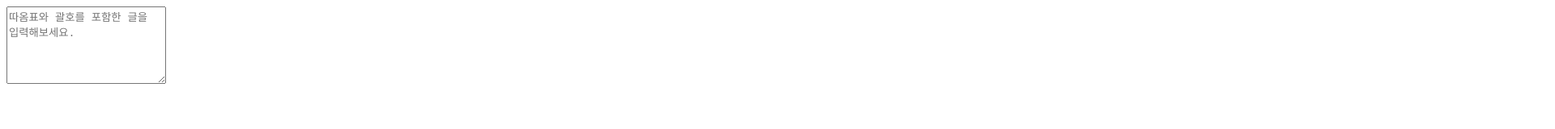
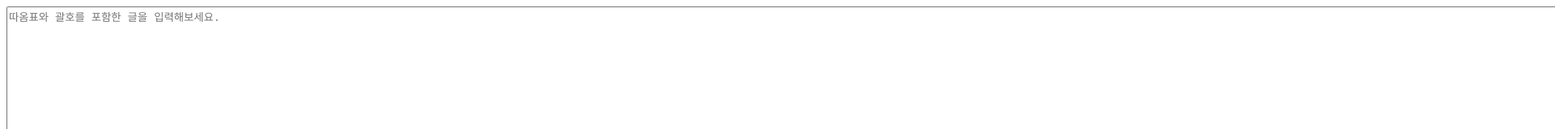
Before and after one commit to minirang/autoBracketCloser, a plain HTML site: page index.html in a window 1280 px wide. Shown: the top 160 px of the page at 81% size, 1920 px wide, since content can reach past the window. Drawn offline with Linux system fonts and the light colour scheme.

Commit message:
Update index.html

```diff
--- a/index.html
+++ b/index.html
@@ -7,7 +7,7 @@
         <script src="autoBracketClose.js"></script>
     </head>
     <body>
-        <textarea id="textarea" placeholder="따옴표와 괄호를 포함한 글을 입력해보세요." rows="6" cols="22"></textarea>
+        <textarea id="textarea" placeholder="따옴표와 괄호를 포함한 글을 입력해보세요." rows="100" cols="300"></textarea>
         <script>autoBracketClose(document.getElementById("textarea"))</script>
     </body>
 </html>
```
